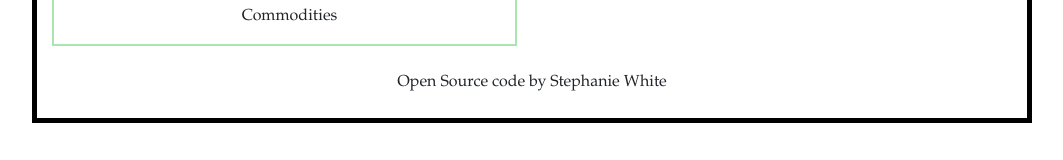
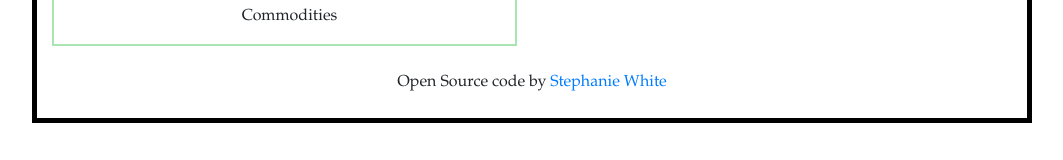
Before and after one commit to Siwhite11/investapp, a React (Create React App) app: page / in a window 1280 px wide. Shown: the part 487-647 px from the top of the page, without its empty margins (108-1171 px from the left). Built offline with nearby package versions, Linux system fonts and the light colour scheme.

Commit message:
adding github link

```diff
--- a/src/App.js
+++ b/src/App.js
@@ -21,7 +21,13 @@ function App() {
 
         <br />
         <div>
-          <footer className="me"> Open Source code by Stephanie White </footer>
+          <footer className="me">
+            {" "}
+            Open Source code by{" "}
+            <a href="https://github.com/Siwhite11/investapp">
+              Stephanie White{" "}
+            </a>
+          </footer>
           <br />
         </div>
       </div>
```
